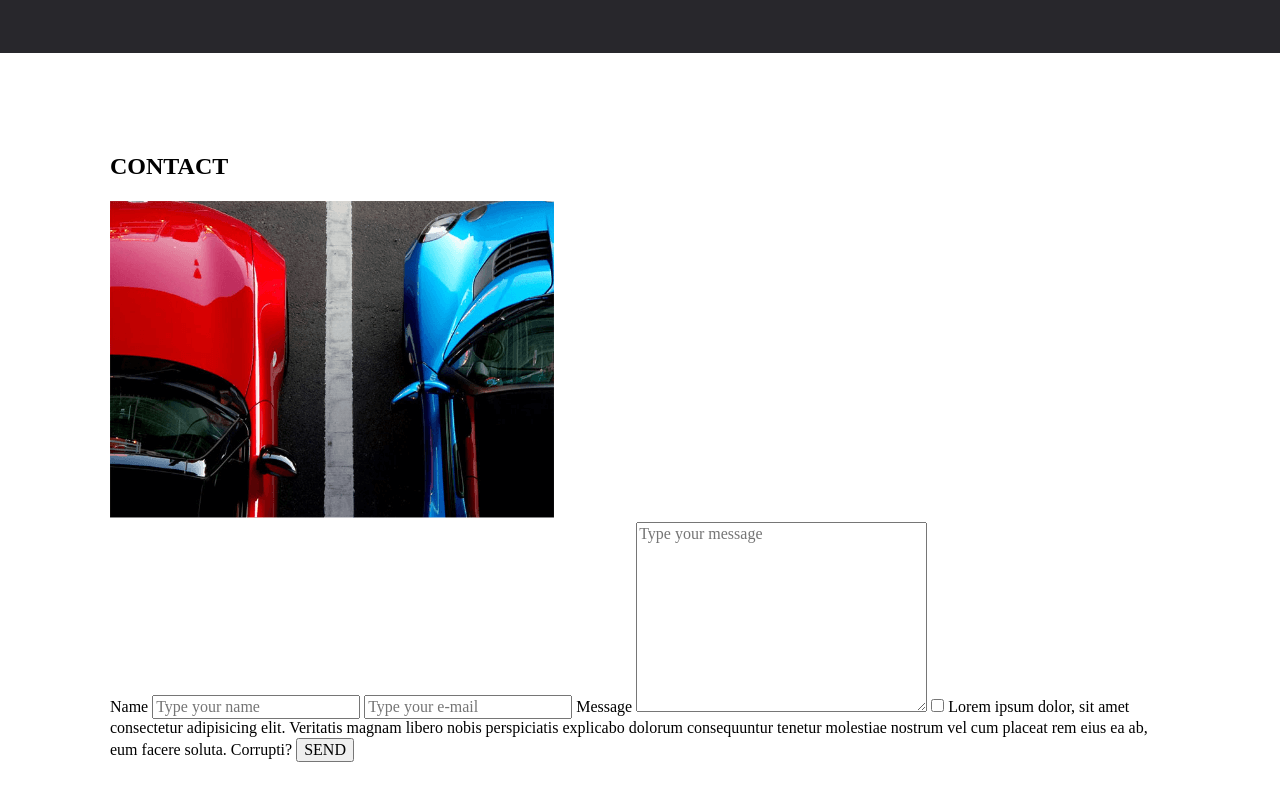
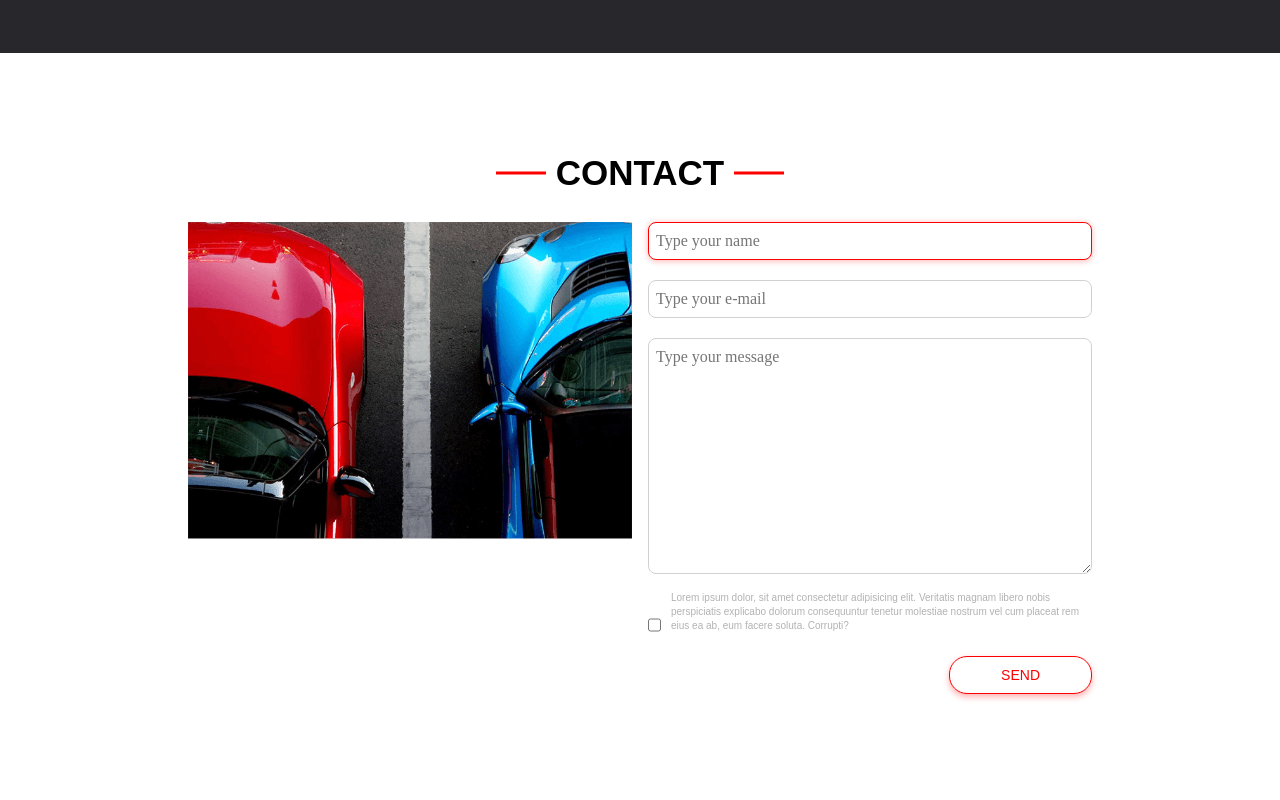
Before and after one commit to DevYadav-D/car_sharing, a website: page index.html in a window 1280 px wide. Shown: the part 1902-2702 px from the top of the page. Drawn offline with Linux system fonts and the light colour scheme.

Commit message:
contact section with html form

```diff
--- a/index.html
+++ b/index.html
@@ -108,13 +108,16 @@
                 <img src="./src/images/font-contact.png" alt="" class="contact__intro">
                 <form action="" method="post" class="contact__form" >
                     <label class= "contact__label" for="name">Name</label>
-                    <input name="name" type="text" class="contact__input" placeholder="Type your name" id="name">
-                    <label class= "contact__label" for="email"></label>
+                    <input name="name" type="text" class="contact__input contact__input--error" placeholder="Type your name" id="name">
+                    <label class= "contact__label" for="email">Email</label>
                     <input name="email" type="text" class="contact__input" placeholder="Type your e-mail">
                     <label class= "contact__label" for="message">Message</label>
                     <textarea name="message" id="message" cols="30" rows="10" class="contact__input" placeholder="Type your message"></textarea>
-                    <input type="checkbox" name="agreement" id="agreement">
-                    <label class="contact__label contact__label--agreement" for="agreement">Lorem ipsum dolor, sit amet consectetur adipisicing elit. Veritatis magnam libero nobis perspiciatis explicabo dolorum consequuntur tenetur molestiae nostrum vel cum placeat rem eius ea ab, eum facere soluta. Corrupti?</label>
+
+                    <div class="contact__checkboxWrapper">
+                        <input  class="contact__Label contact__input--checkbox" type="checkbox" name="agreement" id="agreement">
+                        <label class="contact__label contact__label--agreement" for="agreement">Lorem ipsum dolor, sit amet consectetur adipisicing elit. Veritatis magnam libero nobis perspiciatis explicabo dolorum consequuntur tenetur molestiae nostrum vel cum placeat rem eius ea ab, eum facere soluta. Corrupti?</label>
+                    </div>
                     <button class="contact__submit">SEND</button></form>
             </div>
         </section>
--- /dev/null
+++ b/src/scss/components/contact.scss
@@ -0,0 +1,68 @@
+@import "hdls";
+@import "../utils/functions.scss";
+@import "../utils/mixins.scss";
+@import "../config.scss";
+
+.contact{
+    &__hdl{
+        @include hdl;
+    }
+    &__box{
+        display: flex;
+        justify-content: center;
+    }
+    &__intro{
+        width: 100%;
+        max-width: rem(444px);
+        height: auto;
+        padding-right:rem(16px);
+        align-self: flex-start;
+    }
+    &__form{
+        width: 100%;
+        max-width: rem(444px);
+        box-sizing: border-box;
+        display:flex;
+        flex-direction: column;
+    }
+    &__label{
+        display: none;
+    }
+    &__label--agreement{
+        display: inline-block;
+        @include text(rem(10px), $ternary-text-color);
+        line-height: 1.4;
+        position: relative;
+        top: rem(-3px);
+        margin-bottom: rem(20px);
+    }
+    &__input{
+        box-sizing: border-box;
+        border: rem(1px) solid #d1d1d1;
+        border-radius: rem(8px);
+        font-size: rem(16px);
+        line-height: rem(22px);
+        padding: rem(7px);
+        margin-bottom: rem(20px);
+        width: 100%;
+        outline:0;
+    }
+    &__input--error{
+        border-color: $primary-color;
+        box-shadow: 0px rem(1px) rem(6px) #FF00004D;
+    }
+    &__checkboxWrapper{
+        display: flex;
+
+    }
+    &__input--checkbox{
+        width:auto;
+        margin-right: rem(10px);
+    }
+    &__submit{
+        @include btn(rem(11px), rem(52px), rem(14px), $secondary-color, $primary-color, $primary-color);
+        align-self: flex-end;
+        box-shadow: 0px 3px 6px #FF00004D;
+    }
+
+}
--- a/src/scss/main.scss
+++ b/src/scss/main.scss
@@ -12,4 +12,6 @@
 
 @import "components/blog.scss";
 
-@import "components/service.scss"
+@import "components/service.scss";
+
+@import "components/contact.scss";
--- a/src/scss/utils/mixins.scss
+++ b/src/scss/utils/mixins.scss
@@ -9,20 +9,20 @@
     font-weight: normal;
 }
 
-@mixin btn($padding-h, $padding-v, $font-size, $bg:$primary-color, $color: $secondary-text-color){
+@mixin btn($padding-h, $padding-v, $font-size, $bg:$primary-color, $color: $secondary-text-color, $border-color:$bg){
 
     // @debug "padding-h: #{$padding-h}, font size: #{$font-size}";
 
     $height: px(2* $padding-h + $font-size);
 
     background-color: $bg;
-    border:0;
+    border: rem(1px) solid $border-color;
     border-radius: rem(math.div($height, 2));
     color: $color;
     font-family: sans-serif;
     text-transform: uppercase;
     font-size: $font-size;
-    padding: $padding-h $padding-v;
+    padding: $padding-h - rem(1px) $padding-v - rem(1px);
     cursor:pointer;
     // margin: rem(10px);
     text-decoration: none;
```
Also changed, not shown: src/css/styles.css, 1 other file.
